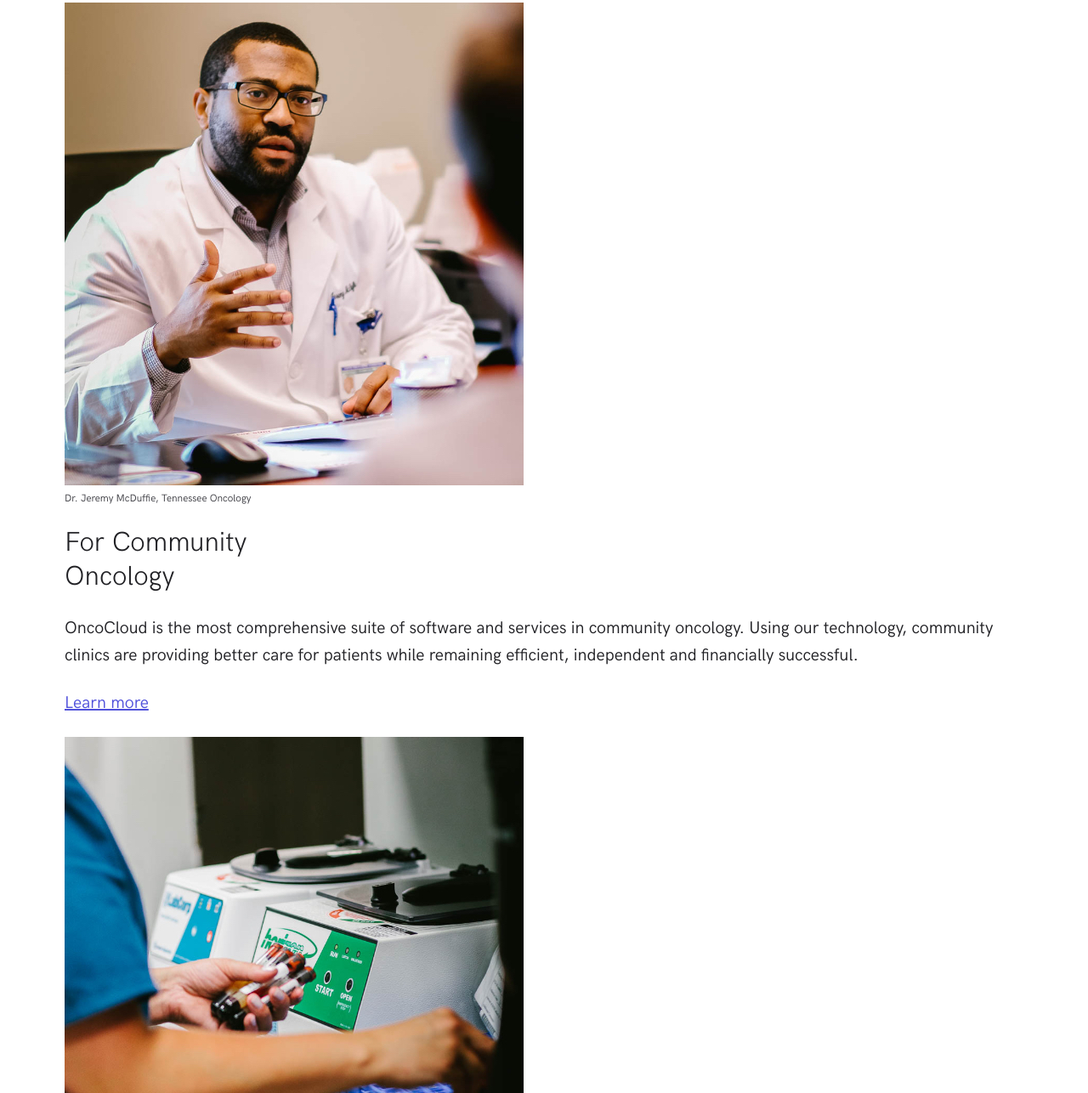
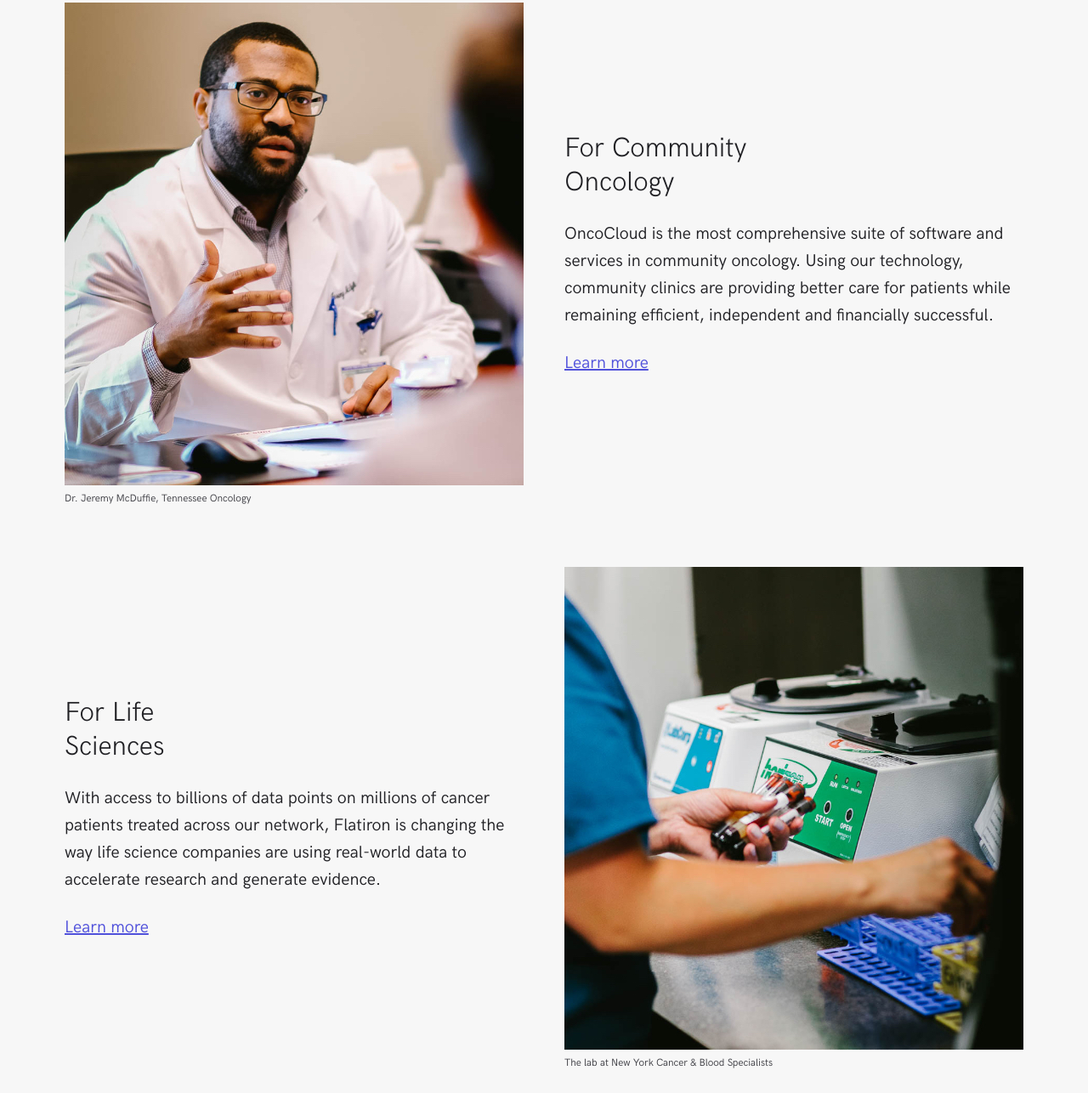
Before and after one commit to mct-ui/responsive-design-DemeulemeesterTibe, a plain HTML site: page index.html in a window 1280 px wide. Shown: the part 1093-2379 px from the top of the page at 85% size. Drawn offline with Linux system fonts and the light colour scheme.

Commit message:
Changed section 2 layout

```diff
--- a/css/screen.css
+++ b/css/screen.css
@@ -232,6 +232,9 @@ a:focus {
     position: relative;
     padding: 24px 24px 0;
     display: flow-root;
+}
+.o-row—neutral-x-light{
+    background-color: #F7F7F7;
 }
 @media (min-width: 768px) {
     .o-row{
--- a/index.html
+++ b/index.html
@@ -91,17 +91,25 @@
 
         </div>
     </section>
-    <section class="o-row o-row--lg">
+    <section class="o-row o-row--lg o-row—neutral-x-light">
         <div class="o-container">
-            <article>
+            <article class="o-section o-section--lg">
+                <div class="o-layout o-layout--gutter-lg o-layout--align-center">
+                    <div class="o-layout__item u-1-of-2 ">
+                        <div class="u-max-width-sm">
                             <figure>
                                 <picture>
                                     <source srcset="img/jpg/img-1.jpg" media="(min-width: 992px)">
                                     <source srcset="img/jpg/img-1-landscape@2x.jpg" media="(min-width: 576px)">
-                        <img src="img/jpg/img-1-landscape.jpg" alt="Dr. Jeremy McDuffie, Tennessee Oncology">
+                                    <img src="img/jpg/img-1-landscape.jpg"
+                                        alt="Dr. Jeremy McDuffie, Tennessee Oncology">
                                 </picture>
                                 <figcaption>Dr. Jeremy McDuffie, Tennessee Oncology</figcaption>
                             </figure>
+                        </div>
+                    </div>
+                    <div class="o-layout__item u-1-of-2">
+                        <div class="u-max-width-sm">
                             <header>
                                 <h2>
                                     For Community <br>
@@ -109,15 +117,24 @@
                                 </h2>
                             </header>
                             <p>
-                    OncoCloud is the most comprehensive suite of software and services in community oncology. Using our
-                    technology, community clinics are providing better care for patients while remaining efficient,
+                                OncoCloud is the most comprehensive suite of software and services in community
+                                oncology.
+                                Using
+                                our
+                                technology, community clinics are providing better care for patients while remaining
+                                efficient,
                                 independent and financially successful.
                             </p>
                             <p>
                                 <a href="#!">Learn more</a>
                             </p>
+                        </div>
+                    </div>
+                </div>
             </article>
-            <article>
+            <article class="o-section o-section--lg">
+                <div class="o-layout o-layout--gutter-lg o-layout--align-center o-layout--row-reverse">
+                    <div class="o-layout__item u-1-of-2">
                         <figure>
                             <picture>
                                 <source srcset="img/jpg/img-2.jpg" media="(min-width: 992px)">
@@ -126,6 +143,8 @@
                             </picture>
                             <figcaption>The lab at New York Cancer & Blood Specialists</figcaption>
                         </figure>
+                    </div>
+                    <div class="o-layout__item u-1-of-2">
                         <header>
                             <h2>
                                 For Life <br>
@@ -133,15 +152,21 @@
                             </h2>
                         </header>
                         <p>
-                    With access to billions of data points on millions of cancer patients treated across our network,
-                    Flatiron is changing the way life science companies are using real-world data to accelerate research
+                            With access to billions of data points on millions of cancer patients treated across our
+                            network,
+                            Flatiron is changing the way life science companies are using real-world data to accelerate
+                            research
                             and generate evidence.
                         </p>
                         <p>
                             <a href="#!">Learn more</a>
                         </p>
+                    </div>
+                </div>
             </article>
-            <article>
+            <article class="o-section o-section--lg">
+                <div class="o-layout o-layout--gutter-lg o-layout--align-center">
+                    <div class="o-layout__item u-1-of-2">
                         <figure>
                             <picture>
                                 <source srcset="img/jpg/img-3.jpg" media="(min-width: 992px)">
@@ -150,6 +175,8 @@
                             </picture>
                             <figcaption>The lab at New York Cancer & Blood Specialists</figcaption>
                         </figure>
+                    </div>
+                    <div class="o-layout__item u-1-of-2">
                         <header>
                             <h2>
                                 For Academics <br>
@@ -157,13 +184,18 @@
                             </h2>
                         </header>
                         <p>
-                    Flatiron’s enriched data infrastructure helps hospitals and academic centers unlock the promise of
-                    their EHR data. Researchers and clinicians now have access to research-grade insights from within
+                            Flatiron’s enriched data infrastructure helps hospitals and academic centers unlock the
+                            promise
+                            of
+                            their EHR data. Researchers and clinicians now have access to research-grade insights from
+                            within
                             and beyond the walls of their institution.
                         </p>
                         <p>
                             <a href="#!">Learn more</a>
                         </p>
+                    </div>
+                </div>
             </article>
         </div>
     </section>
```
Lines whose indentation alone changed are shown as unchanged.
